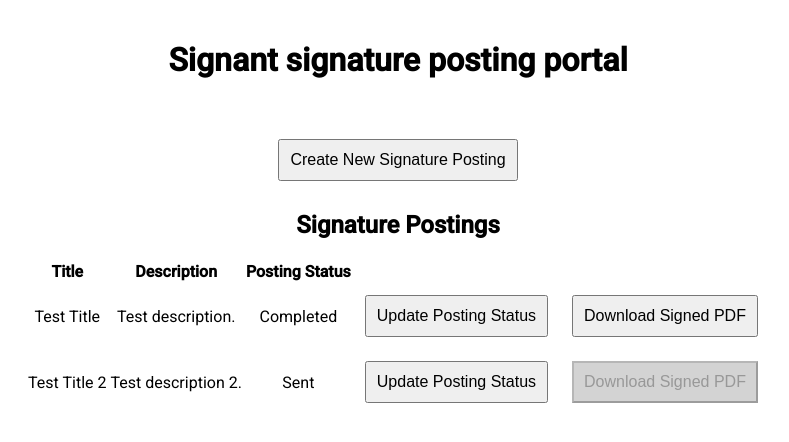
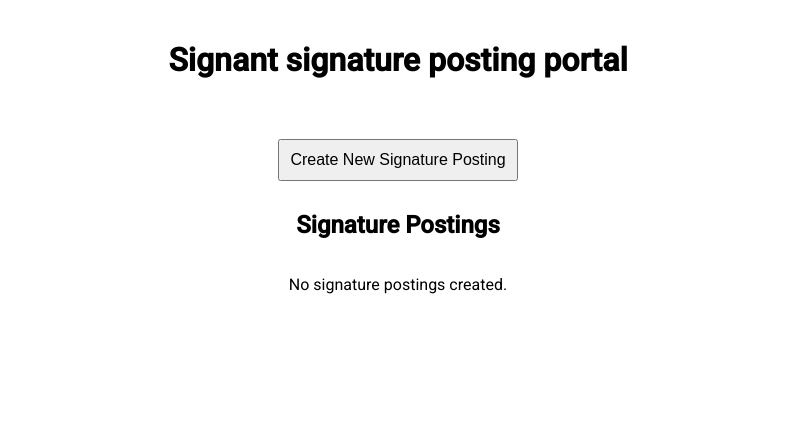
Before and after one commit to trymgrande/Maestro-Soft-Signant-caseoppgave, an Angular app in the folder SignantUI/: page / in a window 1280 px wide. Shown: the top 442 px of the page, without its empty margins (242-1031 px from the left). Built offline with nearby package versions, Linux system fonts and the light colour scheme.

Commit message:
Remove test data and add placeholder for empty posting array. Remove unused code. Implement persistent posting storage using localStorage. Changed alert messages.

```diff
--- a/SignantUI/src/app/components/main-page/main-page.component.html
+++ b/SignantUI/src/app/components/main-page/main-page.component.html
@@ -3,7 +3,8 @@
     Create New Signature Posting
   </button>
   <h2>Signature Postings</h2>
-  <table>
+
+  <table *ngIf="signaturePostings.length > 0; else noPostingsTemplate">
     <thead>
       <tr>
         <th>Title</th>
@@ -39,4 +40,8 @@
       </tr>
     </tbody>
   </table>
+
+  <ng-template #noPostingsTemplate>
+    <p>No signature postings created.</p>
+  </ng-template>
 </div>
--- a/SignantUI/src/app/components/main-page/main-page.component.ts
+++ b/SignantUI/src/app/components/main-page/main-page.component.ts
@@ -29,12 +29,11 @@ export class MainPageComponent implements OnInit {
   getPostingStatus(postingID: string): void {
     this.signantService.getPostingStatus(postingID).subscribe(
       (response: any) => {
-        console.log('Posting Status:', response.status);
-        alert('Posting Status: ' + response.status);
         this.signaturePostingsService.setSignaturePostingStatus(
           postingID,
           response.status
         );
+        alert('Posting status updated');
       },
       (error: any) => {
         console.error('Error getting posting status:', error);
@@ -50,15 +49,13 @@ export class MainPageComponent implements OnInit {
     ) {
       this.signantService.downloadAttachment(postingID, attachmentId).subscribe(
         (downloadedFile: any) => {
-          console.log('Downloaded File:', downloadedFile);
-
           const blob = new Blob([downloadedFile], { type: 'application/pdf' }); // adjust the MIME type as needed
           const url = window.URL.createObjectURL(blob);
 
           // Create a link to download
           const a = document.createElement('a');
           a.href = url;
-          a.download = 'downloadedFile.pdf'; // TODO change to actual name
+          a.download = `Signed_document_${attachmentId}`;
           document.body.appendChild(a);
           a.click();
 
--- a/SignantUI/src/app/components/signature-form/signature-form.component.ts
+++ b/SignantUI/src/app/components/signature-form/signature-form.component.ts
@@ -34,20 +34,8 @@ export class SignatureFormComponent implements OnInit {
 
   onFileChange(event: any) {
     const file = event.target.files[0];
-    console.log(file);
 
     if (file) {
-      // TODO remove unused code
-      let formData = new FormData();
-      formData.append('file', file, file.name);
-      formData.append('file.test', 'teststring');
-
-      const reader = new FileReader();
-      reader.onload = (fileEvent) => {
-        if (fileEvent.target) {
-          // const binaryData = fileEvent.target.result as ArrayBuffer;
-          // console.log(binaryData);
-
       const attachment: Attachment = {
         actionType: 'Sign',
         description: 'Description of the file',
@@ -56,15 +44,10 @@ export class SignatureFormComponent implements OnInit {
       };
       this.attachment = attachment;
     }
-      };
-      reader.readAsArrayBuffer(file);
-    }
   }
 
   onSubmit() {
-    if (this.signatureForm.valid || true) {
-      // TODO remove true
-
+    if (this.signatureForm.valid) {
       const recipientName =
         this.signatureForm.get('recipientName')?.value ?? '';
       const recipientEmail =
@@ -113,11 +96,8 @@ export class SignatureFormComponent implements OnInit {
           formData.append(key, formValues[key]);
         }
       }
-      console.log(formData.get('attachments'));
 
       formData.append('attachment[file]', this.attachment?.file);
-
-      console.log(formData.get('attachments'));
 
       this.signantService.createPosting(formData);
 
--- a/SignantUI/src/app/models/signant.models.ts
+++ b/SignantUI/src/app/models/signant.models.ts
@@ -17,7 +17,7 @@ export interface Recipient {
 export interface Attachment {
   actionType: string; // TODO ActionType.Sign?
   description: string;
-  file: any; // TODO is empty {}
+  file: any;
   fileName: string;
 }
 
--- a/SignantUI/src/app/services/signant.service.ts
+++ b/SignantUI/src/app/services/signant.service.ts
@@ -18,7 +18,7 @@ export class SignantService {
   createPosting(posting: FormData) {
     return this.http.post(`${this.baseUrl}CreatePosting`, posting).subscribe(
       (response: any) => {
-        console.log('Response:', response);
+        console.log('CreatePosting response:', response);
         // add new list entry using form data
         const newPosting = {
           success: response.success,
@@ -27,11 +27,12 @@ export class SignantService {
           postingID: response.postingID,
           title: posting.get('title'),
           description: posting.get('description'),
-          postingStatus: '', // not yet available TODO make default 'Sent'?
+          postingStatus: 'Sent',
           attachmentInfos: response.attachmentInfos,
         };
 
         this.signaturePostingsService.addSignaturePosting(newPosting);
+        alert('Signature posting created successfully');
       },
       (error) => {
         console.error('Error:', error);
--- a/SignantUI/src/app/services/signature-postings.service.ts
+++ b/SignantUI/src/app/services/signature-postings.service.ts
@@ -6,40 +6,32 @@ import { SignaturePostingResponse } from '../components/signature-posting/signat
   providedIn: 'root',
 })
 export class SignaturePostingsService {
-  private signaturePostings: SignaturePostingResponse[] = [
-    // TODO convert to SignaturePostingResponse[]
-    // contains some test data for demonstration purposes
-    {
-      success: true,
-      message: 'Test Message',
-      errorCode: 1,
-      postingID: 'f75108a5-3daf-4514-ba0b-a6d0c8e2a264',
-      title: 'Test Title',
-      description: 'Test description.',
-      status: 'Completed',
-      attachmentInfos: [
-        {
-          attachmentID: '8fa80739-1e89-4716-bcbf-674c1c8137e1',
-          description: 'pdf desc',
-          fileName: 'Yr.pdf',
-          groupID: '378583ad-6530-4c8a-932a-b311dfbc8143',
-        },
-      ],
-    },
-    {
-      success: true,
-      message: 'Test Message 2',
-      errorCode: 0,
-      postingID: 'fjdlksfj',
-      title: 'Test Title 2',
-      description: 'Test description 2.',
-      status: 'Sent',
-      attachmentInfos: 'attachmentInfos',
-    },
-  ];
+  private readonly storageKey = 'signaturePostings';
+
+  // TODO convert to SignaturePostingResponse[]
+  private signaturePostings: SignaturePostingResponse[] = [];
+
+  constructor() {
+    this.loadInitialData();
+  }
+
+  private loadInitialData() {
+    const storedPostings = localStorage.getItem(this.storageKey);
+    if (storedPostings) {
+      this.signaturePostings = JSON.parse(storedPostings);
+    }
+  }
 
   addSignaturePosting(posting: any): void {
     this.signaturePostings.push(posting);
+    this.updateLocalStorage();
+  }
+
+  private updateLocalStorage() {
+    localStorage.setItem(
+      this.storageKey,
+      JSON.stringify(this.signaturePostings)
+    );
   }
 
   getSignaturePostings(): SignaturePostingResponse[] {
@@ -47,7 +39,7 @@ export class SignaturePostingsService {
   }
 
   setSignaturePostingStatus(postingID: string, postingStatus: number): void {
-    let postingStatusReadableDict = {
+    const postingStatusReadable = {
       0: 'Sent',
       1: 'Completed',
       2: 'CompletedPartially',
@@ -58,7 +50,9 @@ export class SignaturePostingsService {
       (posting) => posting.postingID === postingID
     );
     this.signaturePostings[postingIndex].status = //@ts-ignore
-      postingStatusReadableDict[postingStatus];
+      postingStatusReadable[postingStatus];
+
+    this.updateLocalStorage();
   }
 
   getSignaturePosting(postingID: string): SignaturePostingResponse {
```
Also changed, not shown: SignantUI/src/app/components/signature-posting/signature-posting.interface.ts (+8 -1 lines), 1 other file (tests, documents, lock files or other folders). Lines whose indentation alone changed are shown as unchanged.
